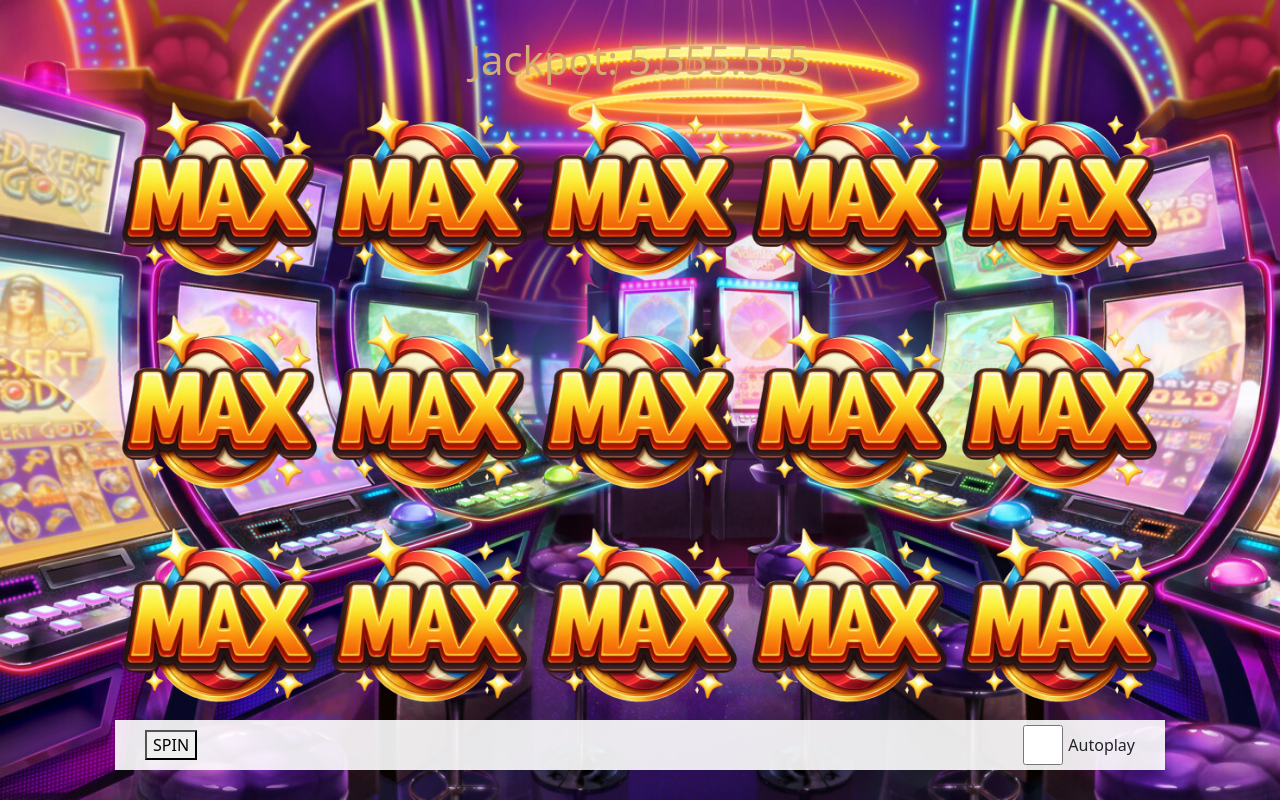
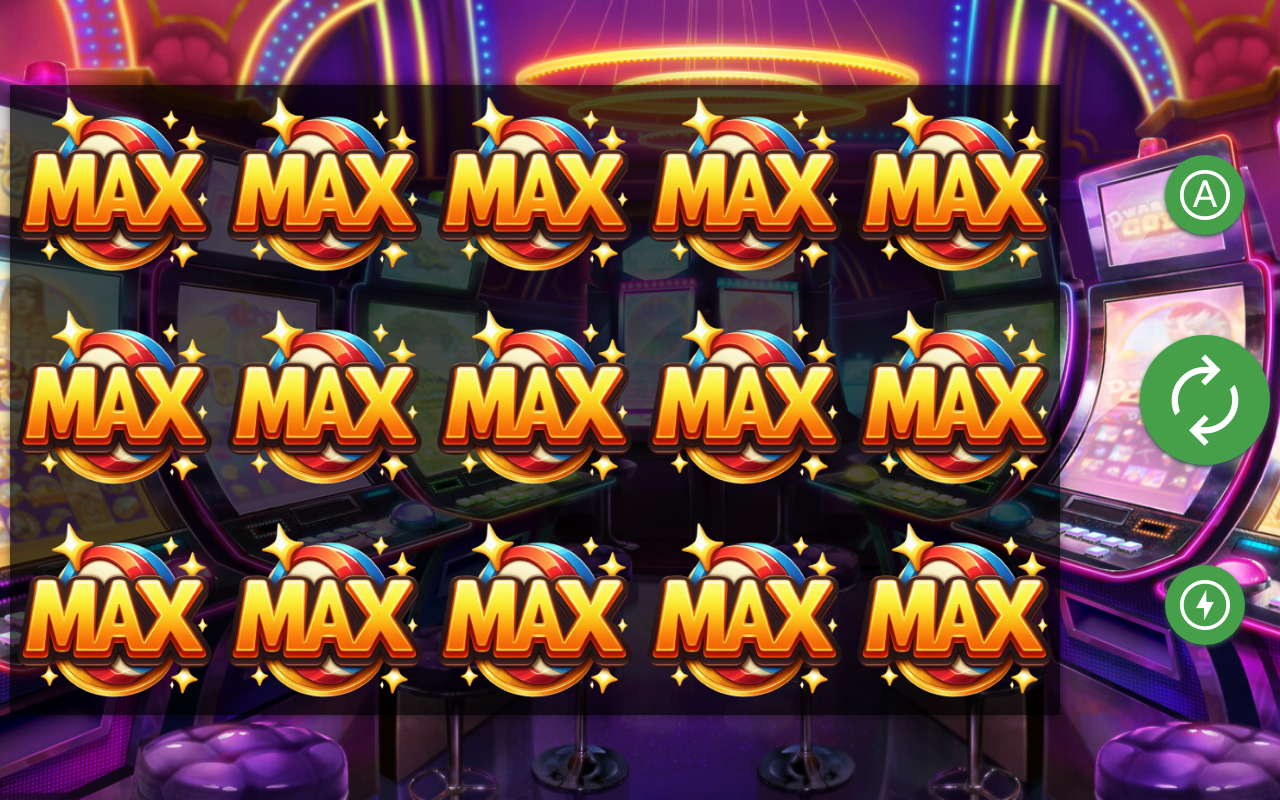
Before and after one commit to MaxWinDev/MaxWin, a Symfony app: template templates/game/game.html.twig in a window 1280 px wide. Run offline with Twig, Linux system fonts and the light colour scheme; the template is opened without the code that fills it, so the values that code supplies are empty; some libraries are stand-ins or nearby versions.

Commit message:
:sparkles: add: Auto spin feature

```diff
--- a/public/css/game.css
+++ b/public/css/game.css
@@ -6,13 +6,13 @@
 
 /*.background-image {*/
 /*    background-image: url('../assets/symbols/fond-casino.jpg');*/
+/*    opacity: 0.7;*/
 /*    height: 100%;*/
 /*    width: 100%;*/
 /*    background-position: center;*/
 /*    background-repeat: no-repeat;*/
 /*    background-size: cover;*/
 /*    position: fixed;*/
-/*    opacity: 0.7;*/
 /*    z-index: -1;*/
 /*}*/
 
@@ -40,95 +40,94 @@
 /*    box-sizing: border-box;*/
 /*}*/
 
-/*.spin-container {*/
-/*    display: flex;*/
-/*    align-items: center;*/
-/*    flex-direction: column;*/
-/*    justify-content: center;*/
-/*    height: 75vh;*/
-/*    gap: 100px;*/
-/*}*/
+.spin-container {
+    display: flex;
+    align-items: center;
+    flex-direction: column;
+    justify-content: center;
+    gap: 100px;
+}
 
-/*.spin-button {*/
-/*    background-color: #45a049;*/
-/*    color: white;*/
-/*    border: none;*/
-/*    padding: 5px;*/
-/*    height: 130px;*/
-/*    width: 130px;*/
-/*    box-shadow: 0 2px 4px darkslategray;*/
-/*    border-radius: 50%;*/
-/*    cursor: pointer;*/
-/*    transition: all 0.2s ease;*/
-/*    margin-left: 80px;*/
-/*}*/
+.spin-button {
+    background-color: #45a049;
+    color: white;
+    border: none;
+    padding: 5px;
+    height: 130px;
+    width: 130px;
+    box-shadow: 0 2px 4px darkslategray;
+    border-radius: 50%;
+    cursor: pointer;
+    transition: all 0.2s ease;
+    margin-left: 80px;
+}
 
-/*.spin-button:active {*/
-/*    box-shadow: 0 0 2px darkslategray;*/
-/*    transform: translateY(2px);*/
-/*}*/
+.spin-button:active {
+    box-shadow: 0 0 2px darkslategray;
+    transform: translateY(2px);
+}
 
-/*.spin-button span {*/
-/*    font-weight: normal;*/
-/*    font-size: 100px;*/
-/*    display: flex;*/
-/*    justify-content: center;*/
-/*    align-items: center;*/
-/*}*/
+.spin-button span {
+    font-weight: normal;
+    font-size: 100px;
+    display: flex;
+    justify-content: center;
+    align-items: center;
+}
 
-/*.auto-spin-button {*/
-/*    background-color: #45a049;*/
-/*    color: white;*/
-/*    border: none;*/
-/*    padding: 5px;*/
-/*    height: 80px;*/
-/*    width: 80px;*/
-/*    box-shadow: 0 2px 4px darkslategray;*/
-/*    border-radius: 50%;*/
-/*    cursor: pointer;*/
-/*    transition: all 0.2s ease;*/
-/*    margin-left: 80px;*/
-/*}*/
+.auto-spin-button {
+    background-color: #45a049;
+    color: white;
+    border: none;
+    padding: 5px;
+    height: 80px;
+    width: 80px;
+    box-shadow: 0 2px 4px darkslategray;
+    border-radius: 50%;
+    cursor: pointer;
+    transition: all 0.2s ease;
+    margin-left: 80px;
+}
 
-/*.auto-spin-button span {*/
-/*    font-weight: normal;*/
-/*    font-size: 60px;*/
-/*    display: flex;*/
-/*    justify-content: center;*/
-/*    align-items: center;*/
-/*}*/
+.auto-spin-button span {
+    font-weight: normal;
+    font-size: 60px;
+    display: flex;
+    justify-content: center;
+    align-items: center;
+}
 
-/*.auto-spin-button:active {*/
-/*    box-shadow: 0 0 2px darkslategray;*/
-/*    transform: translateY(2px);*/
-/*}*/
+.auto-spin-button:active {
+    box-shadow: 0 0 2px darkslategray;
+    transform: translateY(2px);
+}
 
-/*.fast-spin-button {*/
-/*    background-color: #45a049;*/
-/*    color: white;*/
-/*    border: none;*/
-/*    padding: 5px;*/
-/*    height: 80px;*/
-/*    width: 80px;*/
-/*    box-shadow: 0 2px 4px darkslategray;*/
-/*    border-radius: 50%;*/
-/*    cursor: pointer;*/
-/*    transition: all 0.2s ease;*/
-/*    margin-left: 80px;*/
-/*}*/
+.fast-spin-button {
+    background-color: #45a049;
+    color: white;
+    border: none;
+    padding: 5px;
+    height: 80px;
+    width: 80px;
+    box-shadow: 0 2px 4px darkslategray;
+    border-radius: 50%;
+    cursor: pointer;
+    transition: all 0.2s ease;
+    margin-left: 80px;
+}
 
-/*.fast-spin-button span {*/
-/*    font-weight: normal;*/
-/*    font-size: 60px;*/
-/*    display: flex;*/
-/*    justify-content: center;*/
-/*    align-items: center;*/
-/*}*/
+.fast-spin-button span {
+    font-weight: normal;
+    font-size: 60px;
+    display: flex;
+    justify-content: center;
+    align-items: center;
+}
 
-/*.fast-spin-button:active {*/
-/*    box-shadow: 0 0 2px darkslategray;*/
-/*    transform: translateY(2px);*/
-/*}*/
+.fast-spin-button:active {
+    box-shadow: 0 0 2px darkslategray;
+    transform: translateY(2px);
+}
 
 /*.plus-button, .less-button {*/
 /*    background-color: black;*/
@@ -208,6 +207,8 @@ body {
     height: calc((3 / 5) * 100vw);
     max-height: calc(90vh - 50px - 40px);
     max-width: calc((5 / 3) * (90vh - 50px - 40px));
+    background-color: rgba(0, 0, 0, 0.7);
+    box-shadow: 0 0 10px rgba(0, 0, 0, 0.5);
 }
 
 .reel {
--- a/public/js/index.js
+++ b/public/js/index.js
@@ -145,10 +145,11 @@ class Slot {
                 new Reel(reelContainer, idx, this.currentSymbols[idx])
         );
 
-        this.spinButton = this.container.querySelector("#spin");
+        this.spinButton = this.container.querySelector("#spin-button");
         this.spinButton.addEventListener("click", () => this.spin());
 
-        this.autoPlayCheckbox = this.container.querySelector("#autoplay");
+        this.autoSpinButton = this.container.querySelector("#auto_spin_button");
+        this.autoSpinButton.addEventListener("click", () => this.toggleAutoSpin());
 
         if (config.inverted) {
             this.container.classList.add("inverted");
@@ -183,12 +184,23 @@ class Slot {
         this.config.onSpinStart?.(symbols);
     }
 
+    toggleAutoSpin() {
+        // Inversez l'état de l'auto-spin et mettez à jour le texte du bouton
+        this.autoSpinEnabled = !this.autoSpinEnabled;
+        this.autoSpinButton.style.backgroundColor = this.autoSpinEnabled ? "#ff4136" : "#45a049";
+
+        // Si l'auto-spin est activé, déclenchez la fonction de spin automatique
+        if (this.autoSpinEnabled) {
+            this.spin();
+        }
+    }
+
     onSpinEnd(symbols) {
         this.spinButton.disabled = false;
 
         this.config.onSpinEnd?.(symbols);
 
-        if (this.autoPlayCheckbox.checked) {
+        if (this.autoSpinEnabled) {
             return window.setTimeout(() => this.spin(), 200);
         }
     }
--- a/templates/game/game.html.twig
+++ b/templates/game/game.html.twig
@@ -80,7 +80,8 @@
 
 {% block body %}
     <div id="slot">
-        <div id="jackpot">Jackpot: <span id="jp">5.555.555</span></div>
+{#        <div id="jackpot">Jackpot: <span id="jp">5.555.555</span></div>#}
+        <div style="display: flex; flex-direction: row">
             <div id="reels">
                 <div class="reel"></div>
                 <div class="reel"></div>
@@ -88,13 +89,30 @@
                 <div class="reel"></div>
                 <div class="reel"></div>
             </div>
-        <div id="controls">
-            <button type="button" id="spin">SPIN</button>
-            <label>
-                <input type="checkbox" name="autoplay" id="autoplay" />
-                Autoplay
-            </label>
+            <div class="spin-container">
+                <button id="auto_spin_button" class="auto-spin-button">
+                    <span class="material-symbols-outlined">
+                        hdr_auto
+                    </span>
+                </button>
+                <button id="spin-button" class="spin-button">
+                    <span class="material-symbols-outlined">
+                        autorenew
+                    </span>
+                </button>
+                <button class="fast-spin-button">
+                    <span class="material-symbols-outlined">
+                        offline_bolt
+                    </span>
+                </button>
             </div>
+        </div>
+{#        <div id="controls">#}
+{#            <label>#}
+{#                <input type="checkbox" name="autoplay" id="autoplay" />#}
+{#                Autoplay#}
+{#            </label>#}
+{#        </div>#}
     </div>
 {% endblock %}
 
```
Lines whose indentation alone changed are shown as unchanged.
